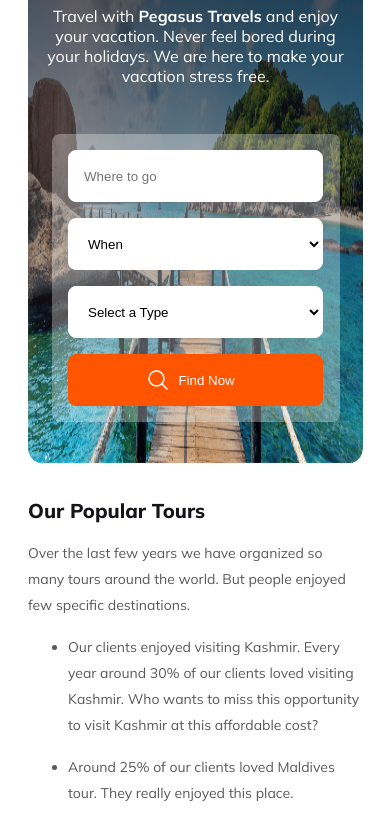
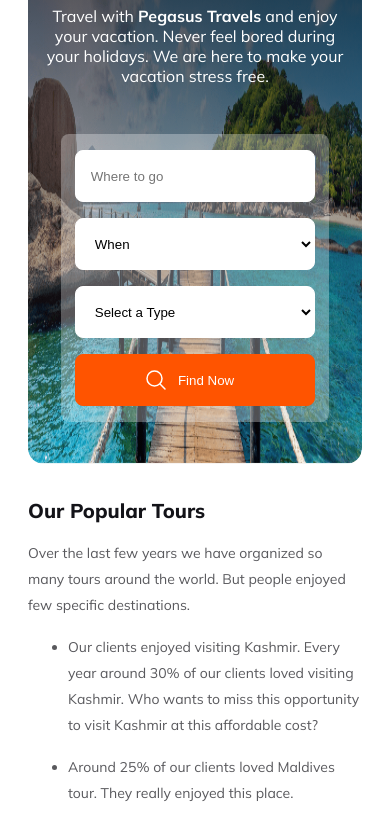
Before and after one commit to nazmul-nhb/B9-A2-Pegasus-Travels, a plain HTML site: page index.html in a window 390 px wide. Shown: the part 186-1005 px from the top of the page. Drawn offline with Linux system fonts and the light colour scheme.

Commit message:
fixed search section width for responsive styles

```diff
--- a/styles/pegasus.css
+++ b/styles/pegasus.css
@@ -336,14 +336,14 @@ form .search {
 
     /* Banner Styles */
     .banner {
-        width: 335px;
+        width: 100%;
         height: 540px;
         /* width: 100%; */
         background-size: 100% 100%;
     }
 
     .banner-container {
-        width: 335px;
+        width: 100%;
         height: 540px;
         /* width: 100%; */
         background-size: 100% 100%;
@@ -361,7 +361,7 @@ form .search {
     }
 
     .search-container {
-        width: 288px;
+        width: 80%;
         height: 288px;
         margin: 48px auto 0 auto;
     }
@@ -374,12 +374,12 @@ form .search {
 
     .search-container input,
     .search-container select {
-        width: 255px;
+        width: 90%;
         height: 52px;
     }
 
     form .search {
-        right: 170px;
+        right: 60%;
         top: 218px;
     }
 
```
